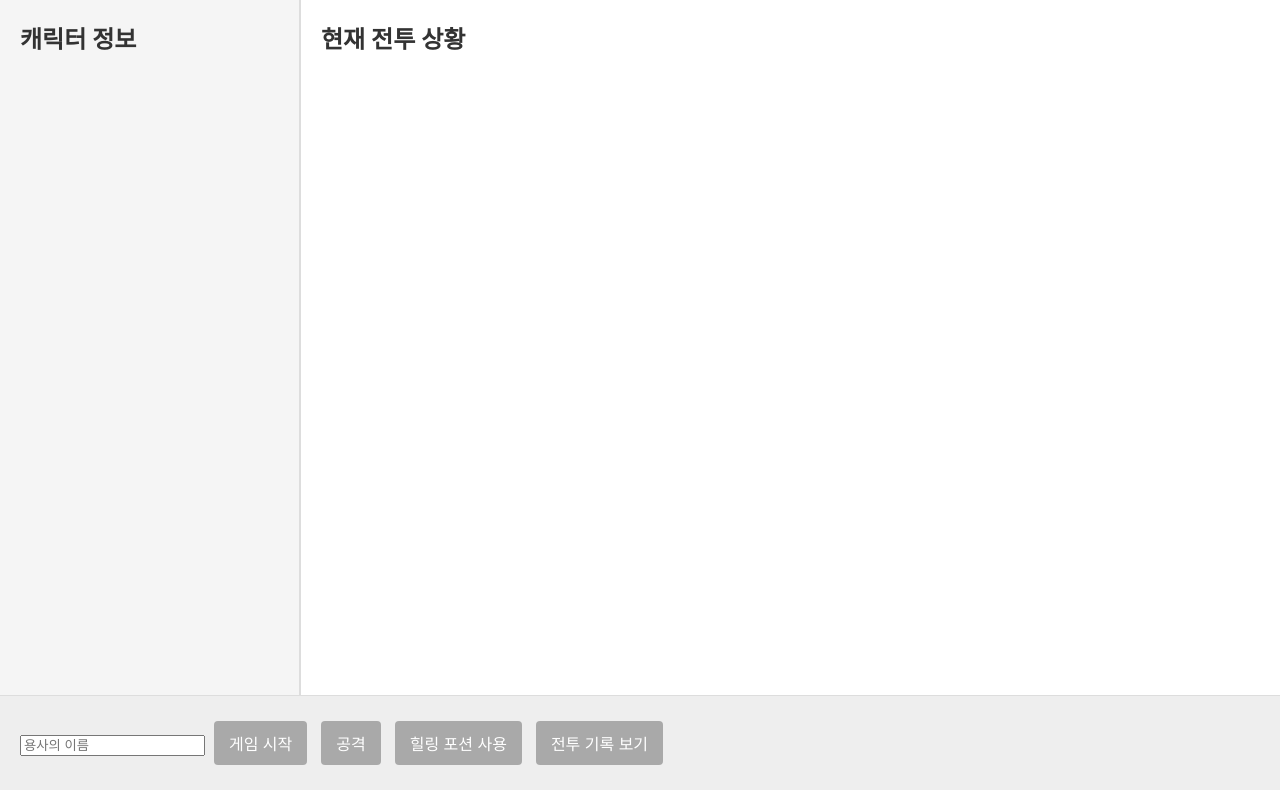
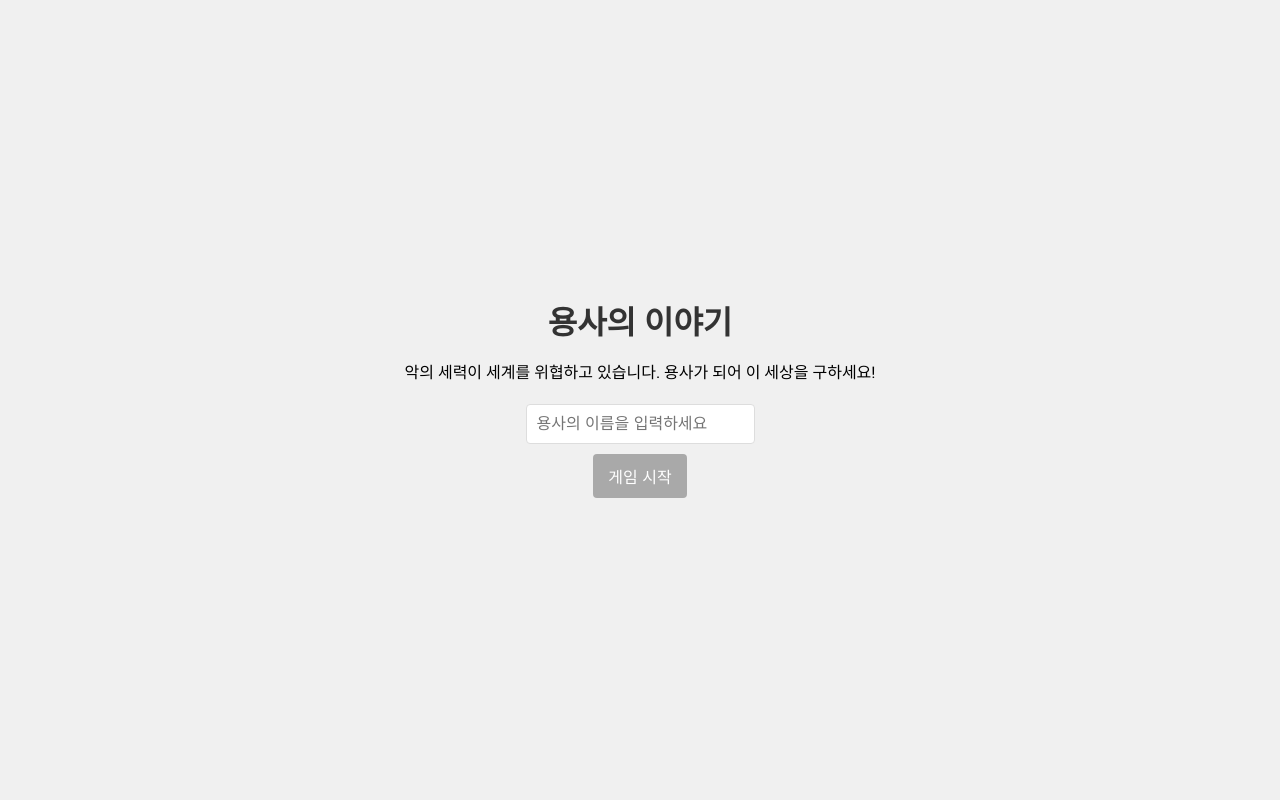
Before and after one commit to sonenhur/My-Coding-Lab, a Flask app: page / in a window 1280 px wide. Run offline with Flask 3, Linux system fonts and the light colour scheme.

Commit message:
Add files via upload

```diff
--- a/static/index.html
+++ b/static/index.html
@@ -11,10 +11,26 @@
     />
   </head>
   <body>
+    <div id="intro">
+      <h1>용사의 이야기</h1>
+      <p>
+        악의 세력이 세계를 위협하고 있습니다. 용사가 되어 이 세상을 구하세요!
+      </p>
+      <input
+        type="text"
+        id="playerName"
+        placeholder="용사의 이름을 입력하세요"
+      />
+      <button onclick="startGame()">게임 시작</button>
+    </div>
+
+    <div id="game" style="display: none">
       <div id="container">
         <div id="status">
           <h2>캐릭터 정보</h2>
           <div id="playerStatus"></div>
+          <h2>몬스터 정보</h2>
+          <div id="monsterStatus"></div>
         </div>
         <div id="log">
           <h2>현재 전투 상황</h2>
@@ -22,106 +38,153 @@
         </div>
       </div>
       <div id="game-controls">
-      <input type="text" id="playerName" placeholder="용사의 이름" />
-      <button onclick="startGame()">게임 시작</button>
-      <button onclick="attack()">공격</button>
-      <button onclick="useItem()">힐링 포션 사용</button>
+        <button onclick="playerAction('attack')">공격</button>
+        <button onclick="playerAction('defend')">방어</button>
+        <button onclick="playerAction('use-item')">힐링 포션 사용</button>
         <button onclick="viewBattleHistory()">전투 기록 보기</button>
       </div>
       <div id="result"></div>
+    </div>
 
     <script>
       let playerName = "";
       let playerData = {};
+      let monsterData = {};
       let currentBattleLog = [];
-      let previousBattles = []; // 전투 기록을 저장할 배열
+      let previousBattles = [];
+
+      function loadGameState() {
+        const savedPlayerData = localStorage.getItem("playerData");
+        const savedMonsterData = localStorage.getItem("monsterData");
+        const savedBattleLog = localStorage.getItem("currentBattleLog");
+        const savedPlayerName = localStorage.getItem("playerName");
+
+        if (savedPlayerData && savedMonsterData && savedPlayerName) {
+          playerData = JSON.parse(savedPlayerData);
+          monsterData = JSON.parse(savedMonsterData);
+          currentBattleLog = JSON.parse(savedBattleLog);
+          playerName = savedPlayerName;
+
+          document.getElementById("intro").style.display = "none";
+          document.getElementById("game").style.display = "block";
+          updateStatus();
+          updateBattleLog();
+        }
+      }
+
+      function saveGameState() {
+        localStorage.setItem("playerData", JSON.stringify(playerData));
+        localStorage.setItem("monsterData", JSON.stringify(monsterData));
+        localStorage.setItem(
+          "currentBattleLog",
+          JSON.stringify(currentBattleLog)
+        );
+        localStorage.setItem("playerName", playerName);
+      }
+
+      window.onload = function () {
+        loadGameState();
+      };
+
+      window.onbeforeunload = function () {
+        saveGameState();
+      };
 
       async function startGame() {
         playerName = document.getElementById("playerName").value.trim();
         if (!playerName) return alert("용사의 이름을 입력하세요.");
+
         const response = await fetch("/start", {
           method: "POST",
           headers: { "Content-Type": "application/json" },
           body: JSON.stringify({ name: playerName }),
         });
-        playerData = await response.json();
+
+        const result = await response.json();
+        playerData = result.player;
+        monsterData = result.monster;
         currentBattleLog = ["게임이 시작되었습니다!"];
+        saveGameState();
+        document.getElementById("intro").style.display = "none";
+        document.getElementById("game").style.display = "block";
         updateStatus();
         updateBattleLog();
       }
 
-      function getCurrentTime() {
-        const now = new Date();
-        return now.toLocaleTimeString(); // 현지 시간 형식으로 반환
-      }
+      async function playerAction(action) {
+        if (!playerName) return alert("게임을 시작하세요.");
 
-      async function attack() {
-        if (!playerName) return alert("게임을 시작하세요.");
-        const response = await fetch("/attack", {
+        const response = await fetch(`/${action}`, {
           method: "POST",
           headers: { "Content-Type": "application/json" },
           body: JSON.stringify({ name: playerName }),
         });
+
         const result = await response.json();
+        playerData = result.player;
+        monsterData = result.monster;
+        currentBattleLog = currentBattleLog.concat(result.log || []);
+        saveGameState();
 
         if (result.status === "Game Over" || result.status === "Victory") {
-          playerData = result.player;
           document.getElementById(
             "result"
-          ).innerHTML = `<strong>${result.message}</strong>`;
-          previousBattles.push(currentBattleLog.join("<br>")); // 현재 전투 로그를 이전 전투 기록에 추가
-          currentBattleLog = []; // 현재 전투 로그 초기화
+          ).innerText = `${result.status}: ${result.message}`;
+          previousBattles.push({
+            player: playerData,
+            monster: monsterData,
+            log: currentBattleLog,
+            result: result.status,
+            timestamp: new Date().toLocaleTimeString(),
+          });
+          currentBattleLog = [];
+          updateBattleLog();
+          if (result.status === "Game Over") {
+            playerName = "";
+            document.getElementById("intro").style.display = "block";
+            document.getElementById("game").style.display = "none";
           }
-
-        currentBattleLog = currentBattleLog.concat(
-          result.log.map((msg) => `${getCurrentTime()}: ${msg}`)
-        );
-        currentBattleLog.push(`${getCurrentTime()}: ${result.message}`);
-
+        } else if (result.status === "Defending") {
+          document.getElementById("result").innerText = result.message;
+          updateStatus();
+          updateBattleLog();
+        } else {
           updateStatus();
           updateBattleLog();
         }
-
-      async function useItem() {
-        if (!playerName) return alert("게임을 시작하세요.");
-        const response = await fetch("/use-item", {
-          method: "POST",
-          headers: { "Content-Type": "application/json" },
-          body: JSON.stringify({ name: playerName }),
-        });
-        const result = await response.json();
-        if (result.status === "Item Used") {
-          playerData = result.player;
-          currentBattleLog.push("힐링 포션 사용 완료!");
-        } else {
-          currentBattleLog.push("아이템 사용 오류: " + result.message);
-        }
-        updateStatus();
-        updateBattleLog();
       }
 
       function updateStatus() {
-        document.getElementById("playerStatus").innerHTML = `
-                ${playerName}의 HP: ${playerData.hp || 100}<br>
-                공격력: ${playerData.attack || 10}<br>
-                방어력: ${playerData.defense || 5}<br>
-                레벨: ${playerData.level || 1}<br>
-                경험치: ${playerData.exp || 0}<br>
-                인벤토리: ${JSON.stringify(playerData.inventory) || "{}"}
+        document.getElementById("playerStatus").innerText = `
+                이름: ${playerData.name}
+                HP: ${playerData.hp}
+                공격력: ${playerData.attack}
+                방어력: ${playerData.defense}
+                레벨: ${playerData.level}
+                경험치: ${playerData.exp}
+                아이템: ${JSON.stringify(playerData.inventory)}
             `;
+        document.getElementById("monsterStatus").innerText = monsterData
+          ? `
+                    이름: ${monsterData.name}
+                    HP: ${monsterData.hp}
+                    공격력: ${monsterData.attack}
+                    방어력: ${monsterData.defense}
+                `
+          : "없음";
       }
 
       function updateBattleLog() {
-        const logElement = document.getElementById("battleLog");
-        logElement.innerHTML = currentBattleLog.join("<br>");
-        logElement.scrollTop = logElement.scrollHeight; // 스크롤을 맨 아래로 이동
+        const battleLogDiv = document.getElementById("battleLog");
+        battleLogDiv.innerHTML = "";
+        currentBattleLog.forEach((log) => {
+          const logElement = document.createElement("div");
+          logElement.innerText = log;
+          battleLogDiv.appendChild(logElement);
+        });
       }
 
       function viewBattleHistory() {
-        localStorage.setItem(
-          "previousBattles",
-          JSON.stringify(previousBattles)
-        );
         window.location.href = "/battle-history";
       }
     </script>
--- a/static/styles.css
+++ b/static/styles.css
@@ -5,29 +5,42 @@ body {
   display: flex;
   flex-direction: column;
   height: 100vh;
+  background-color: #f0f0f0;
+}
+
+#intro,
+#game,
+#game-over,
+#victory {
+  display: flex;
+  flex-direction: column;
+  align-items: center;
+  justify-content: center;
+  height: 100%;
 }
 
 #container {
   display: flex;
+  justify-content: space-between;
+  padding: 20px;
+}
+
+#status,
+#log {
   flex: 1;
-  overflow: hidden;
+  margin: 10px;
+  padding: 10px;
+  border: 1px solid #ccc;
+  border-radius: 5px;
+  background-color: #f9f9f9;
 }
 
 #status {
-  width: 300px;
-  padding: 20px;
-  border-right: 1px solid #ddd;
-  background-color: #f5f5f5;
-  box-sizing: border-box;
+  max-width: 30%;
 }
 
 #log {
-  flex: 1;
-  padding: 20px;
-  background-color: #ffffff;
-  box-sizing: border-box;
-  border-left: 1px solid #ddd;
-  overflow-y: auto;
+  max-width: 65%;
 }
 
 #game-controls {
@@ -35,6 +48,11 @@ body {
   border-top: 1px solid #ddd;
   background-color: #eeeeee;
   box-sizing: border-box;
+  display: flex;
+  flex-direction: row;
+  position: fixed;
+  bottom: 0;
+  width: 100%;
 }
 
 button {
@@ -58,23 +76,42 @@ button:hover {
   margin-top: 10px;
 }
 
-#previousBattles {
-  padding: 20px;
-  background-color: #f0f0f0;
-  border-top: 1px solid #ddd;
+#playerStatus,
+#monsterStatus {
+  margin-bottom: 20px;
 }
 
+#battleLog {
+  max-height: 400px;
+  overflow-y: auto;
+}
+
+h1,
 h2 {
-  margin-top: 0;
+  margin: 0;
   color: #333;
 }
 
-#history-container {
-  padding: 20px;
+input[type="text"] {
+  padding: 10px;
+  font-size: 16px;
+  margin: 5px;
+  border: 1px solid #ddd;
+  border-radius: 4px;
 }
 
-#battleHistory {
-  border: 1px solid #ddd;
-  padding: 10px;
-  background-color: #f5f5f5;
+@media (max-width: 600px) {
+  #container {
+    flex-direction: column;
+  }
+
+  #status,
+  #log {
+    width: 100%;
+    border: none;
+  }
+
+  #status {
+    border-bottom: 1px solid #ddd;
+  }
 }
```
Also changed, not shown: game_server.py (+104 -48 lines), static/battle_history.html (+52 -14 lines). Lines whose indentation alone changed are shown as unchanged.
